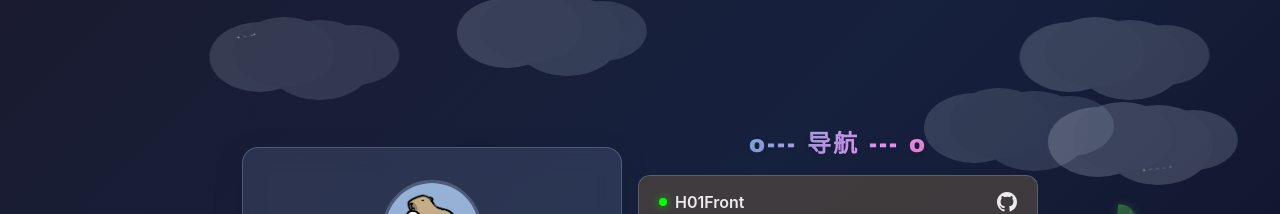
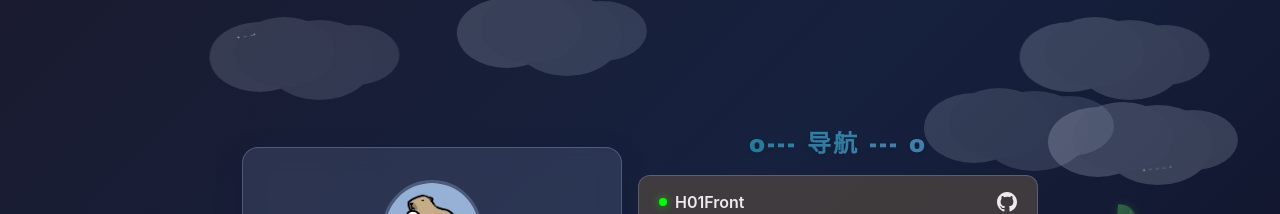
Before and after one commit to neo-jack/0MainPage, a Vue app: page / in a window 1280 px wide. Shown: the part 108-322 px from the top of the page. Built offline with nearby package versions, Linux system fonts and the light colour scheme.

Commit message:
fix:流动文字颜色变化

```diff
--- a/src/App.vue
+++ b/src/App.vue
@@ -216,11 +216,10 @@ onMounted(() => {
   font-family: "Arial Black", "Microsoft YaHei", sans-serif;
   background-image: linear-gradient(
     135deg,
-    rgb(255, 107, 107),
-    rgb(78, 205, 196) 25%,
-    rgb(69, 183, 209) 50%,
-    rgb(240, 147, 251) 75%,
-    rgb(245, 87, 108)
+    #7a92c7,
+    #29629c 25%,
+    #138498 50%,
+    #6989cf
   );
   background-clip: text;
   -webkit-background-clip: text;
```
